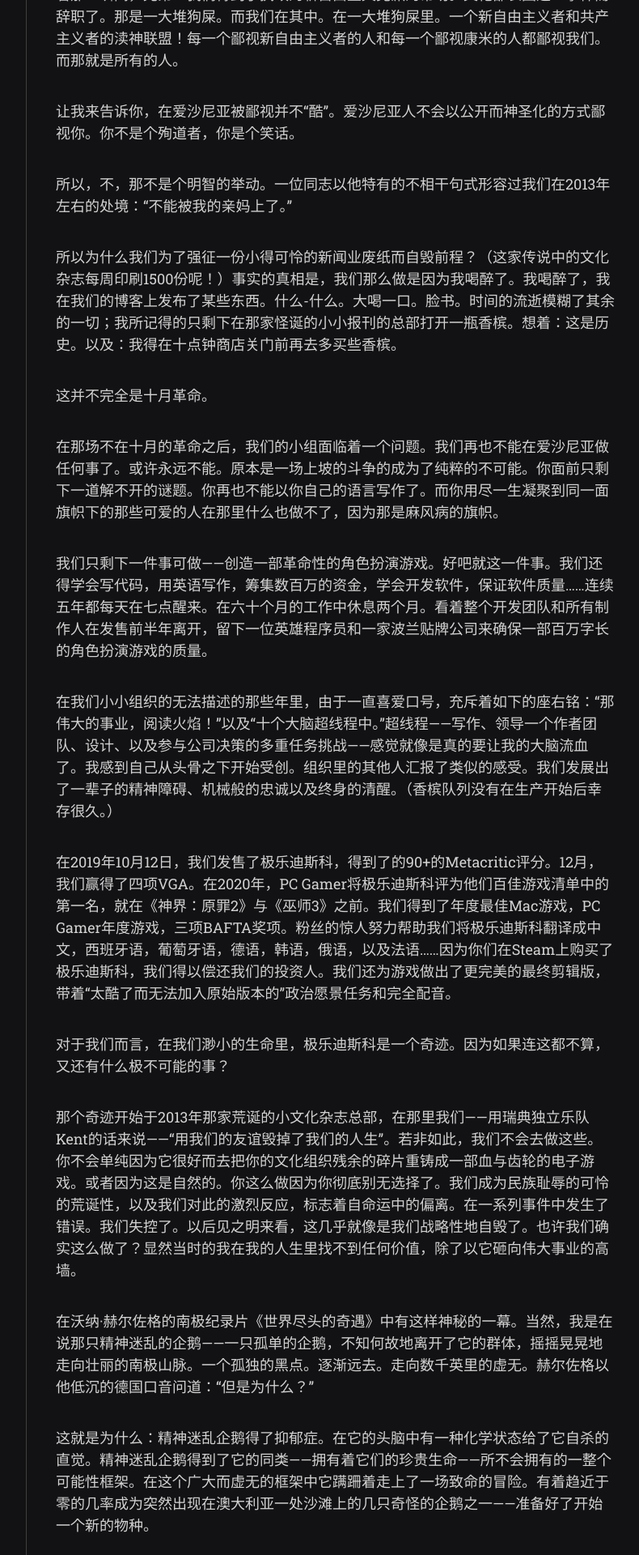
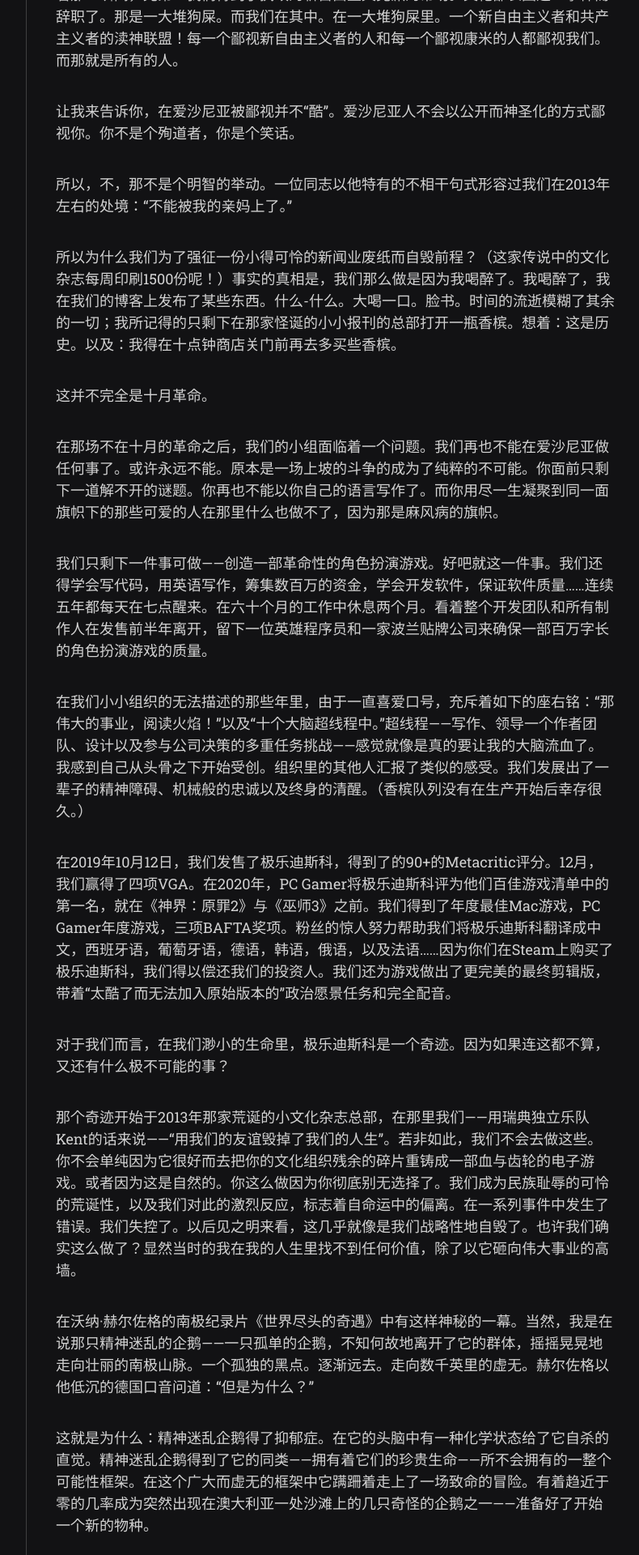
Before and after one commit to scatterdclouds/scatterdclouds.github.io, a Jekyll site: the page built from _posts/2022-10-28-outro.md, in a window 1280 px wide. Shown: the part 769-2689 px from the top of the page at 81% size, without its empty margins (357-1147 px from the left). Built offline with Jekyll 4.4.1, drawn with Linux system fonts in a browser that asks for light colours; nearby versions of some CDN libraries; some web fonts are replaced; comment, search, counter and statistics services are not loaded.

```diff
--- a/_posts/2022-10-28-outro.md
+++ b/_posts/2022-10-28-outro.md
@@ -29,7 +29,7 @@ OUTRO
 
 我们只剩下一件事可做——创造一部革命性的角色扮演游戏。好吧就这一件事。我们还得学会写代码，用英语写作，筹集数百万的资金，学会开发软件，保证软件质量……连续五年都每天在七点醒来。在六十个月的工作中休息两个月。看着整个开发团队和所有制作人在发售前半年离开，留下一位英雄程序员和一家波兰贴牌公司来确保一部百万字长的角色扮演游戏的质量。
 
-在我们小小组织的无法描述的那些年里，由于一直喜爱口号，充斥着如下的座右铭：“那伟大的事业，阅读火焰！”以及“十个大脑超线程中。”超线程——写作、领导一个作者团队、设计、以及参与公司决策的多重任务挑战——感觉就像是真的要让我的大脑流血了。我感到自己从头骨之下开始受创。组织里的其他人汇报了类似的感受。我们发展出了一辈子的精神障碍、机械般的忠诚以及终身的清醒。（香槟队列没有在生产开始后幸存很久。）
+在我们小小组织的无法描述的那些年里，由于一直喜爱口号，充斥着如下的座右铭：“那伟大的事业，阅读火焰！”以及“十个大脑超线程中。”超线程——写作、领导一个作者团队、设计以及参与公司决策的多重任务挑战——感觉就像是真的要让我的大脑流血了。我感到自己从头骨之下开始受创。组织里的其他人汇报了类似的感受。我们发展出了一辈子的精神障碍、机械般的忠诚以及终身的清醒。（香槟队列没有在生产开始后幸存很久。）
 
 在2019年10月12日，我们发售了极乐迪斯科，得到了的90+的Metacritic评分。12月，我们赢得了四项VGA。在2020年，PC Gamer将极乐迪斯科评为他们百佳游戏清单中的第一名，就在《神界：原罪2》与《巫师3》之前。我们得到了年度最佳Mac游戏，PC Gamer年度游戏，三项BAFTA奖项。粉丝的惊人努力帮助我们将极乐迪斯科翻译成中文，西班牙语，葡萄牙语，德语，韩语，俄语，以及法语……因为你们在Steam上购买了极乐迪斯科，我们得以偿还我们的投资人。我们还为游戏做出了更完美的最终剪辑版，带着“太酷了而无法加入原始版本的”政治愿景任务和完全配音。
 
```
